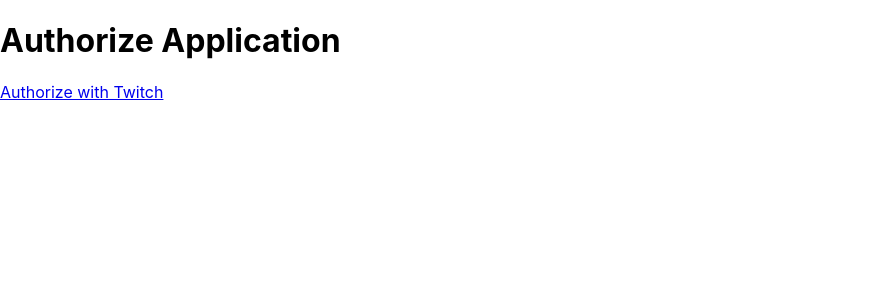
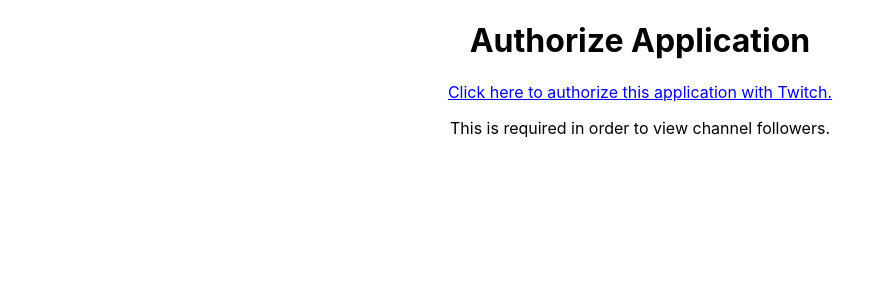
Before and after one commit to sdmoran/TwitchWebhooks, a React (Create React App) app: page /auth in a window 1280 px wide. Shown: the top 300 px of the page, without its empty margins (0-896 px from the left). Built offline with nearby package versions, Linux system fonts and the light colour scheme; no server answers.

Commit message:
Add test for AuthView and style AuthView better

```diff
--- a/src/components/AuthView.tsx
+++ b/src/components/AuthView.tsx
@@ -20,9 +20,10 @@
   const AUTH_URL = TWITCH_AUTH_URL_BASE + params.toString() + `&redirect_uri=${REDIRECT_URI}` // Redirect URI should contain LITERAL "/" and ":", NOT URI-ENCODED.
 
   return (
-        <div>
+        <div className="container">
             <h1>Authorize Application</h1>
-            <a href={AUTH_URL}>Authorize with Twitch</a>
+            <a href={AUTH_URL}><p>Click here to authorize this application with Twitch.</p></a>
+            <p>This is required in order to view channel followers.</p>
         </div>
   )
 }
```
Also changed, not shown: 1 other file (tests, documents, lock files or other folders).
